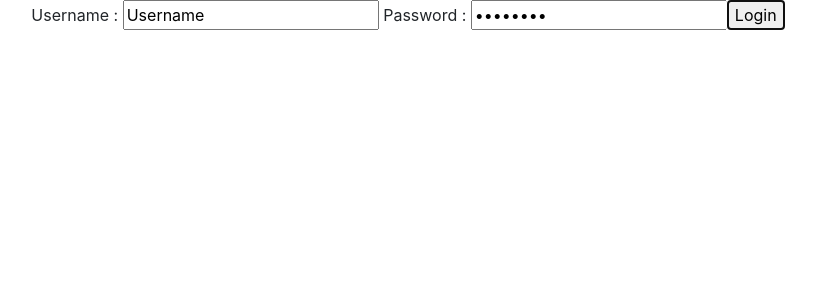
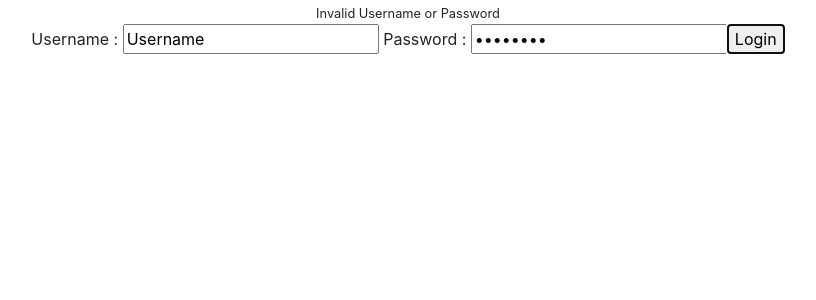
Before and after one commit to ChristianGracia/Angular, an Angular app in the folder playground/: page / in a window 1280 px wide. Both pictures are taken after a click on the button "Login". Shown: the top 300 px of the page, without its empty margins (232-1048 px from the left). Built offline with nearby package versions, Linux system fonts and the light colour scheme.

Commit message:
added conditional rendering to login error message with *nfIf

```diff
--- a/playground/src/app/login/login.component.html
+++ b/playground/src/app/login/login.component.html
@@ -1,4 +1,8 @@
-Username : <input type="text" name="username" [(ngModel)]="username">
-Password : <input type="password" name="password" [(ngModel)]="password">
+<small *ngIf='invalidLogin'>{{errorMessage}}</small>
+<div>
 
-<button (click)=handleLogin()>Login</button>
+  Username : <input type="text" name="username" [(ngModel)]="username">
+  Password : <input type="password" name="password" [(ngModel)]="password">
+
+  <button (click)=handleLogin()>Login</button>
+</div>
--- a/playground/src/app/login/login.component.ts
+++ b/playground/src/app/login/login.component.ts
@@ -8,6 +8,9 @@ import { Component, OnInit } from '@angular/core';
 export class LoginComponent implements OnInit {
   username = 'Username';
   password = '********';
+  errorMessage = 'Invalid Username or Password';
+  invalidLogin = false;
+
 
   constructor() { }
 
@@ -15,7 +18,12 @@ export class LoginComponent implements OnInit {
   }
 
   handleLogin() {
-    console.log('hi');
+    console.log(this.username);
+    if (this.username === 'john' && this.password === 'dummy') {
+      this.invalidLogin = false;
+    } else {
+      this.invalidLogin = true;
+    }
 
   }
 
```
